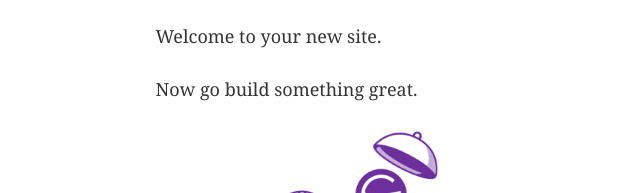
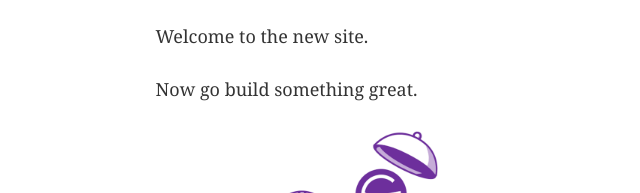
Before and after one commit to cschwartz/cschwartz.net, a Gatsby site: page / in a window 1280 px wide. Shown: the part 170-363 px from the top of the page, 24-664 px from the left. Built offline with nearby package versions, Linux system fonts and the light colour scheme; Gatsby itself is replaced by a stand-in of ours.

Commit message:
changed content to trigger action

```diff
--- a/src/pages/index.js
+++ b/src/pages/index.js
@@ -9,7 +9,7 @@
   <Layout>
     <SEO title="Home" />
     <h1>Hi people</h1>
-    <p>Welcome to your new site.</p>
+    <p>Welcome to the new site.</p>
     <p>Now go build something great.</p>
     <div style={{ maxWidth: `300px`, marginBottom: `1.45rem` }}>
       <Image />
```
